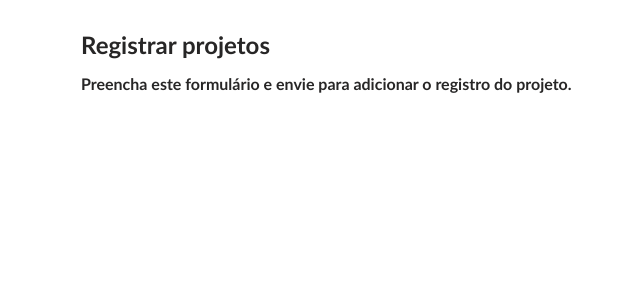
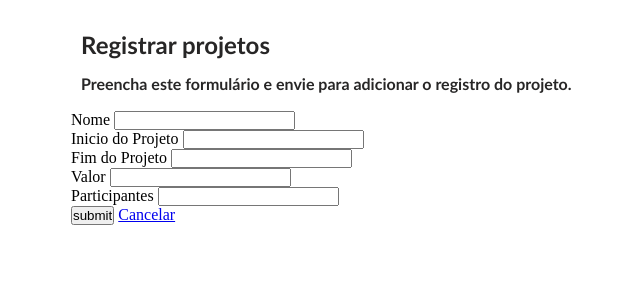
Before and after one commit to marcelodesouzacorrea/Lorem-Ipsum-Inc_test, a PHP site: page /create.php in a window 1280 px wide. Shown: the top 300 px of the page, without its empty margins (269-909 px from the left). Run offline with PHP 8.4, Linux system fonts and the light colour scheme.

Commit message:
construção das funcionalidades do create.php

```diff
--- a/create.php
+++ b/create.php
@@ -104,6 +104,45 @@
             <h2>Registrar projetos</h2>
             <p>Preencha este formulário e envie para adicionar o registro do projeto.</p>
         </div>
+        <form action="<?php echo htmlspecialchars($_SERVER['PHP_SELF']);?>" method="post">
+
+            <div class="form-group">
+                <label>Nome</label>
+                <input type="text" name="nome" class="form-control <?php echo (!empty($nome_err)) ? 'is invalid' : '';?>" value= " <?php echo $nome; ?>">
+                            <span class="invalid-feedback"><?php echo $nome_err;?></span>
+            </div>
+
+            <div class="form-group">
+                <label>Inicio do Projeto</label>
+                <input type="text" name="inicio" class="form-control <?php echo (!empty($inicio_err)) ? 'is invalid' : '';?>" value= " <?php echo $inicio; ?>">
+                            <span class="invalid-feedback"><?php echo $inicio_err;?></span>
+            </div>
+
+            <div class="form-group">
+                <label>Fim do Projeto</label>
+                <input type="text" name="fim" class="form-control <?php echo (!empty($fim_err)) ? 'is invalid' : '';?>" value= " <?php echo $fim; ?>">
+                            <span class="invalid-feedback"><?php echo $fim_err;?></span>
+            </div>
+
+            <div class="form-group">
+                <label>Valor</label>
+                <input type="text" name="valor" class="form-control <?php echo (!empty($valor_err)) ? 'is invalid' : '';?>" value= "<?php echo $valor; ?>">
+                            <span class="invalid-feedback"><?php echo $valor_err;?></span>
+            </div>
+
+             <div class="form-group">
+                <label>Participantes</label>
+                <input type="text" name="participantes" class="form-control <?php echo (!empty($participantes_err)) ? 'is invalid' : '';?>" value= "<?php echo $participantes; ?>">
+                            <span class="invalid-feedback"><?php echo $participantes_err;?></span>
+            </div>
+
+                <input type="submit" class='botao' value="submit">
+                <a href="index.php" class="btn-secondary">Cancelar</a>
+
+                </form>
+                </div>
+            </div>
+        </div>
     </div>
 </body>
 </html>
```
